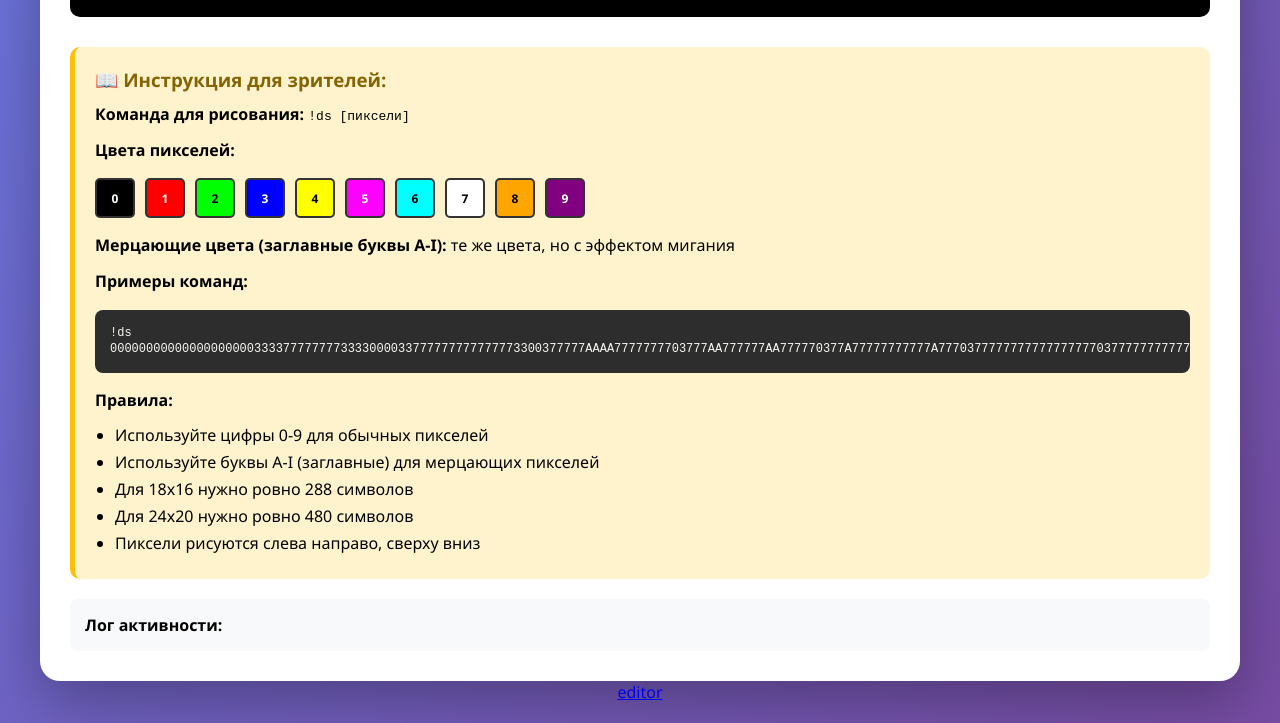
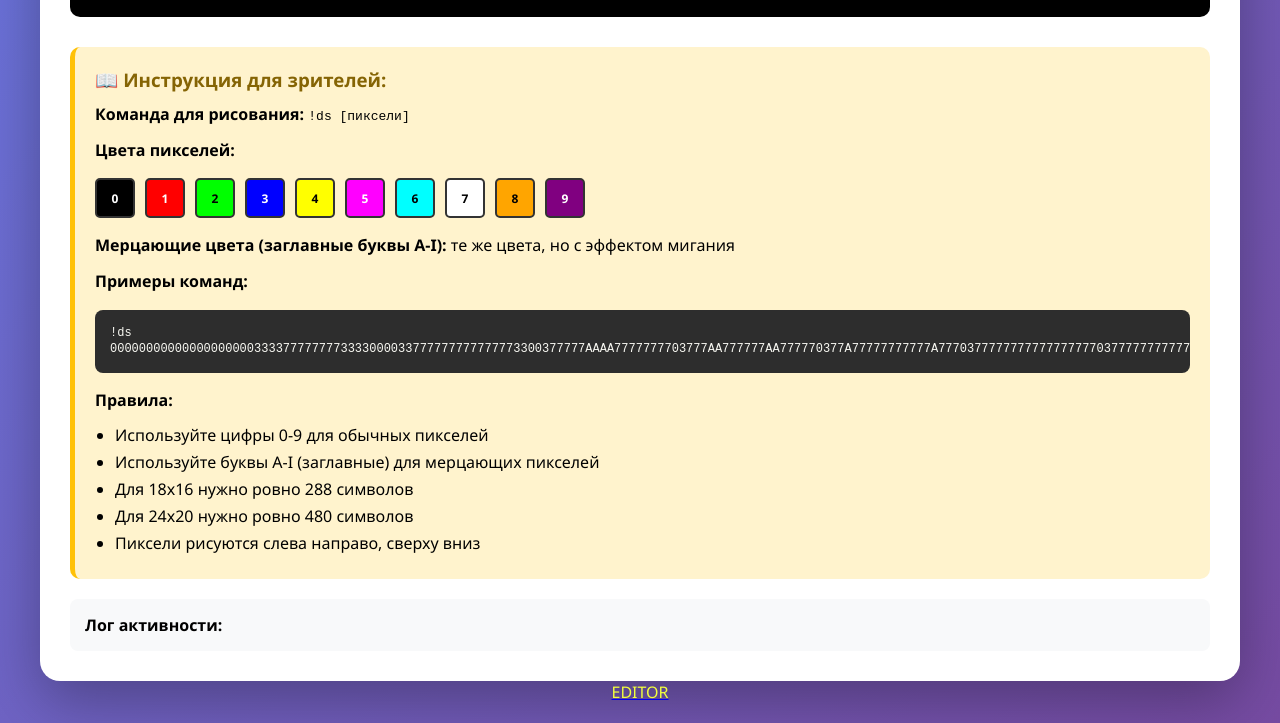
Before and after one commit to mkdir822-collab/twichchat-pixel-art-plugin, a plain HTML site: page index.html in a window 1280 px wide. Shown: the part 705-1428 px from the top of the page. Drawn offline with Linux system fonts and the light colour scheme.

Commit message:
Update index.html

```diff
--- a/index.html
+++ b/index.html
@@ -492,5 +492,5 @@
         window.onload = init;
     </script>
 </body>
-<a href="https://mkdir822-collab.github.io/twichchat-pixel-art-plugin/редактор">editor</a>
+<a href="https://mkdir822-collab.github.io/twichchat-pixel-art-plugin/редактор"><p style="color: #F2FF3D;">EDITOR </p></a>
 </html>
```
